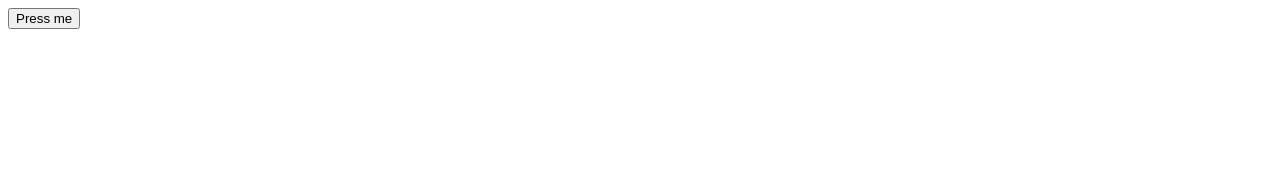
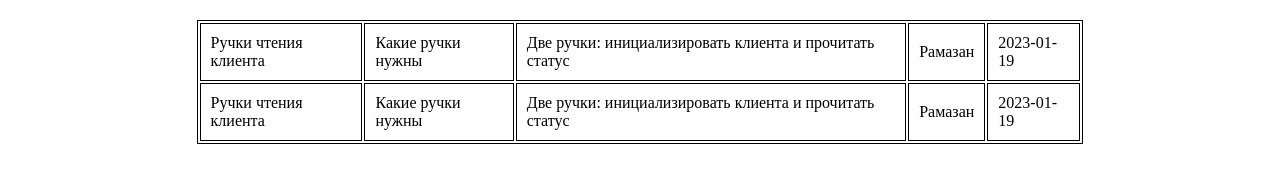
Before and after one commit to gradoozd/worknotes_service, a website: page index.html in a window 1280 px wide. Drawn offline with Linux system fonts and the light colour scheme.

Commit message:
Эксперименты с HTML

```diff
--- a/index.html
+++ b/index.html
@@ -1,12 +1,17 @@
 <!DOCTYPE html>
 <html>
+
 <head>
     <meta charset="UTF-8">
+    <link rel="stylesheet" href="styles.css">
     <title>Сервис заметок</title>
 </head>
+
 <body>
-        <a href="http://185.182.111.178:3000/notes">
-            <button>Press me</button>
-        </a>
+
+    <div class="content"></div>
+    <script src="interface.js"></script>
+
 </body>
+
 </html>
--- /dev/null
+++ b/interface.js
@@ -0,0 +1,68 @@
+// require('dotenv').config()
+// var fetch = require('node-fetch')
+
+// async function Authorize () {
+//     let response = await fetch('http://185.182.111.178:3000/connect', {
+//     method: 'POST',
+//     headers: {
+//         'Client': process.env.CLIENT
+//     }
+//     })
+//     let token = await response.json()
+//     return token.token
+// }
+
+// async function getNotes () {
+//     let token = await Authorize()
+//     let response = await fetch('http://185.182.111.178:3000/notes', {
+//         method: 'GET',
+//         headers: {
+//             'Client': process.env.CLIENT,
+//             'Token': token
+//         }
+//     })
+//     let rawData = await response.json()
+//     let notes = rawData.data
+//     document.querySelector('.content').innerHTML = `<table class="notes"></table>`
+//     notes.forEach((item) => {
+//         var row = document.createElement('tr')
+//         row.innerHTML = `<td>${item.theme}</td>
+//             <td>${item.question}</td>
+//             <td>${item.decision}</td>
+//             <td>${item.decidedBy}</td>
+//             <td>${item.created}</td>`
+//     })
+//     document.querySelector('.notes').appendChild(row)
+// }
+
+// getNotes()
+
+var notes = [
+    {
+        "theme": "Ручки чтения клиента",
+        "question": "Какие ручки нужны",
+        "decision": "Две ручки: инициализировать клиента и прочитать статус",
+        "decidedBy": "Рамазан",
+        "created": "2023-01-19"
+    },
+    {
+        "theme": "Ручки чтения клиента",
+        "question": "Какие ручки нужны",
+        "decision": "Две ручки: инициализировать клиента и прочитать статус",
+        "decidedBy": "Рамазан",
+        "created": "2023-01-19"
+    }
+]
+
+document.querySelector('.content').innerHTML = `<table class="notes"></table>`
+notes.forEach((item) => {
+    let row = document.createElement('tr')
+    row.innerHTML = `
+        <td>${item.theme}</td>
+        <td>${item.question}</td>
+        <td>${item.decision}</td>
+        <td>${item.decidedBy}</td>
+        <td>${item.created}</td>
+    `
+    document.querySelector('.notes').appendChild(row)
+})
--- /dev/null
+++ b/styles.css
@@ -0,0 +1,18 @@
+/* table {
+    border: 1px solid black;
+    border-collapse: collapse;
+    margin: 20px auto;
+    width: 70%;
+} */
+
+td {
+    border: 1px solid black;
+    padding: 10px;
+}
+
+.content {
+    border: 1px solid black;
+    border-collapse: collapse;
+    margin: 20px auto;
+    width: 70%;
+}
```
Also changed, not shown: index.js (+4 -7 lines). Lines whose indentation alone changed are shown as unchanged.
